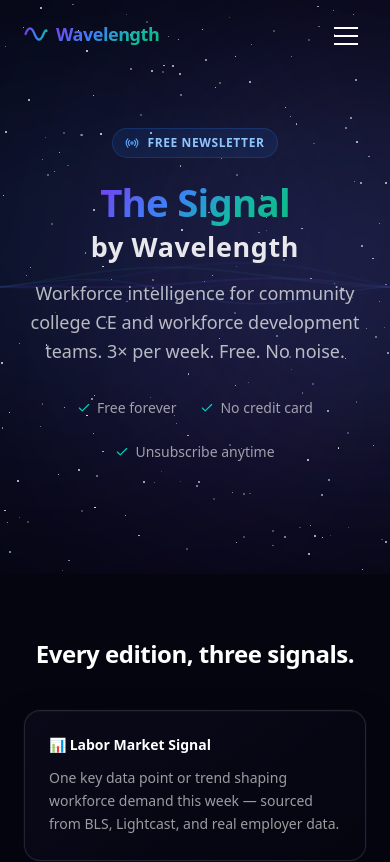
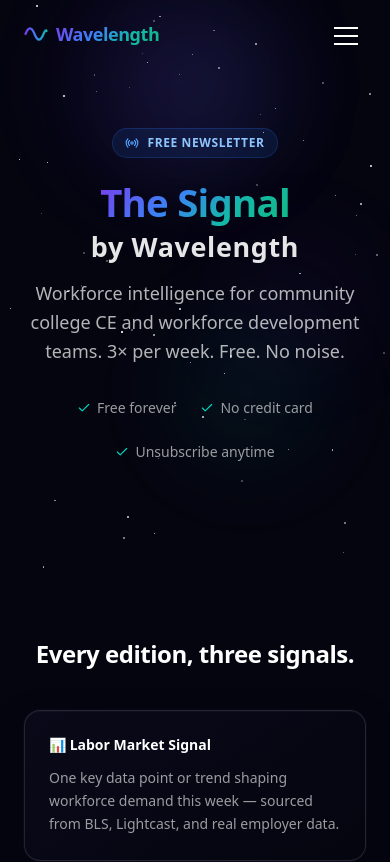
Before and after one commit to wspanic201/workforce-intelligence, a Next.js app: page /signal in a window 390 px wide. Shown: the top 862 px of the page. Built offline with nearby package versions, Linux system fonts and the light colour scheme.

Commit message:
fix mobile perf — reduce aurora blur/size, hide waveform canvas, cut star count on mobile

```diff
--- a/app/globals.css
+++ b/app/globals.css
@@ -703,3 +703,27 @@
 .signal-glow {
   filter: drop-shadow(0 0 8px rgba(124, 58, 237, 0.4)) drop-shadow(0 0 16px rgba(59, 130, 246, 0.2));
 }
+
+/* ============================================
+   MOBILE PERFORMANCE — reduce heavy GPU effects
+   filter: blur() and mix-blend-mode are expensive
+   on mobile Safari. Cut them significantly.
+   ============================================ */
+@media (max-width: 768px) {
+  .aurora-blob {
+    filter: blur(40px) !important;
+    mix-blend-mode: normal !important;
+    opacity: 0.6;
+  }
+
+  .aurora-blob-1 { width: 280px; height: 280px; }
+  .aurora-blob-2 { width: 240px; height: 240px; }
+  .aurora-blob-3 { width: 220px; height: 220px; }
+  .aurora-blob-4 { width: 180px; height: 180px; }
+
+  /* Slow down aurora animations — less repaints */
+  .aurora-blob-1 { animation-duration: 20s !important; }
+  .aurora-blob-2 { animation-duration: 24s !important; }
+  .aurora-blob-3 { animation-duration: 28s !important; }
+  .aurora-blob-4 { animation-duration: 22s !important; }
+}
--- a/app/signal/page.tsx
+++ b/app/signal/page.tsx
@@ -1,6 +1,6 @@
 'use client';
 
-import { useState } from 'react';
+import { useState, useEffect } from 'react';
 import Link from 'next/link';
 import { Check, ArrowRight, Radio, Mail, Zap } from 'lucide-react';
 import { Stars } from '@/components/cosmic/Stars';
@@ -26,6 +26,11 @@ export default function SignalPage() {
   const [formData, setFormData] = useState({ email: '', firstName: '', institution: '' });
   const [status, setStatus] = useState<'idle' | 'submitting' | 'success' | 'error'>('idle');
   const [errorMsg, setErrorMsg] = useState('');
+  const [isMobile, setIsMobile] = useState(false);
+
+  useEffect(() => {
+    setIsMobile(window.innerWidth < 768);
+  }, []);
 
   const handleSubmit = async (e: React.FormEvent) => {
     e.preventDefault();
@@ -55,9 +60,9 @@ export default function SignalPage() {
 
       {/* Hero */}
       <section className="relative min-h-[60vh] flex items-center justify-center pt-32 pb-16 overflow-hidden">
-        <Stars count={200} />
+        <Stars count={isMobile ? 60 : 200} />
         <Aurora />
-        <Waveform className="opacity-40" />
+        {!isMobile && <Waveform className="opacity-40" />}
 
         <div className="relative z-10 max-w-[680px] mx-auto px-6 text-center">
           {/* Badge */}
```
